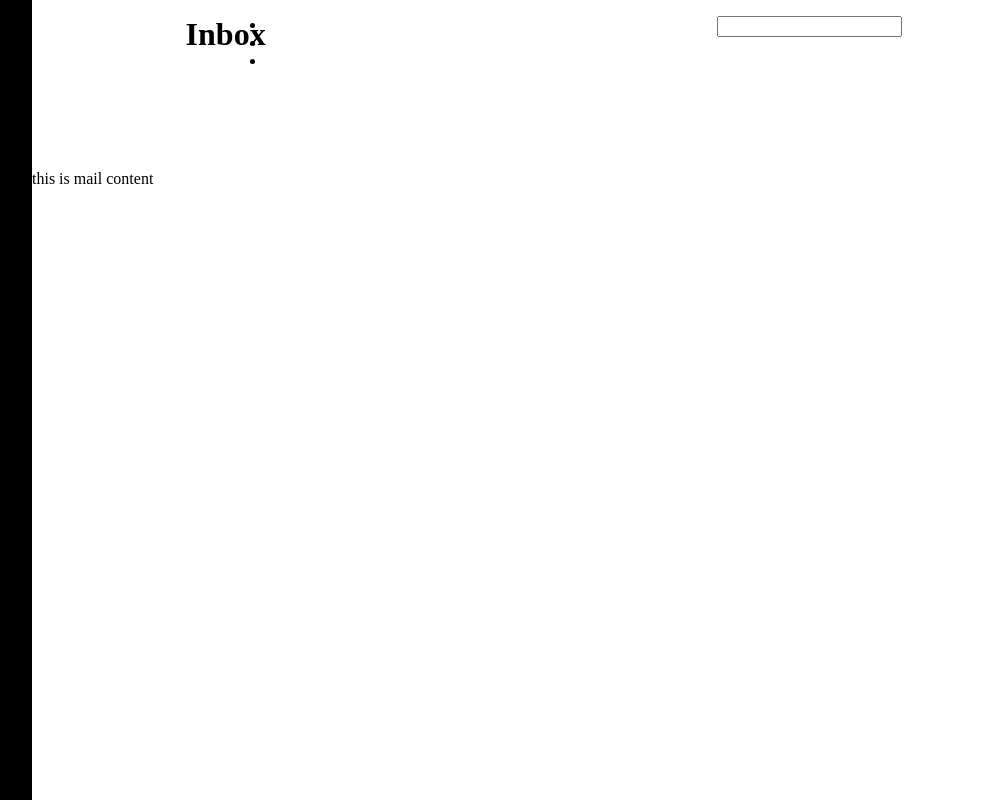
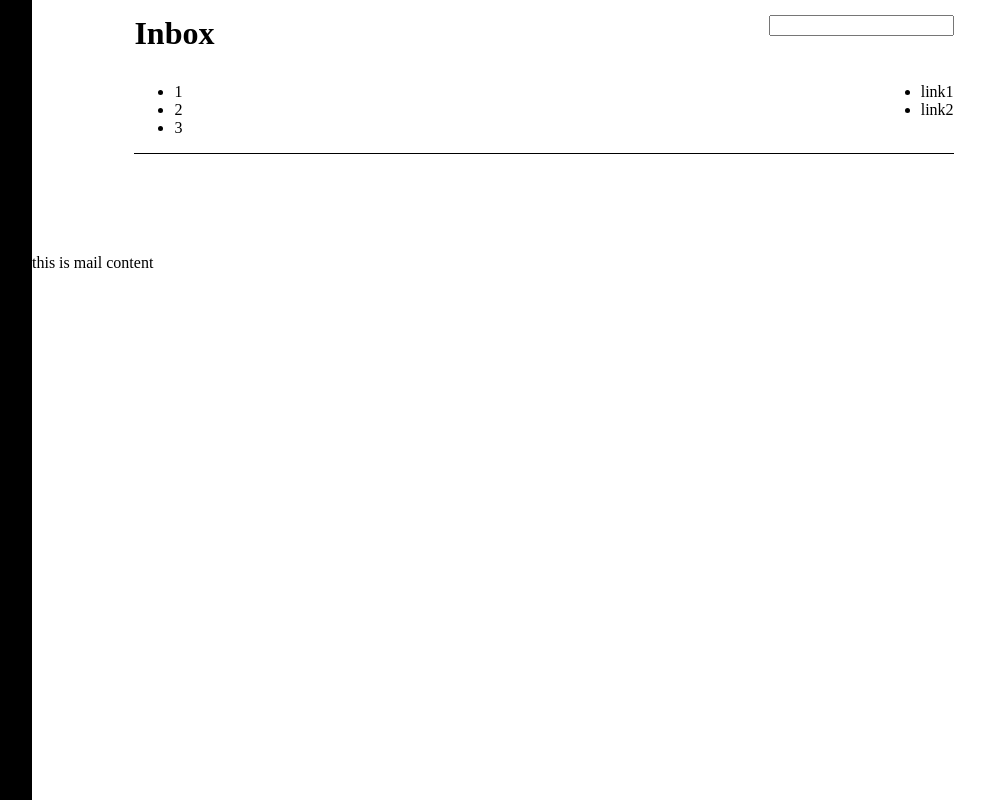
Before and after one commit to Vishakuday/Mailbox, a website: page index.html in a window 1280 px wide. Shown: the whole page, without its empty margins (224-1209 px from the left). Drawn offline with nearby package versions, Linux system fonts and the light colour scheme.

Commit message:
updated css and markup

```diff
--- a/index.html
+++ b/index.html
@@ -1,13 +1,11 @@
 <!DOCTYPE html>
 <html>
-
    <head>
       <meta charset="utf-8">
       <title>Start Grunt</title>
       <meta name="viewport" content="width=device-width, initial-scale=1">
       <link href="css/style.min.css" rel="stylesheet">
    </head>
-
    <body>
       <main>
          <div class="sidekick leftpull">
@@ -20,11 +18,17 @@
                      <h1>Inbox</h1>
                      <input />
                   </div>
-	<ul>
-	<li></li>
-	<li></li>
-	<li></li>
+				  <div class="second-layer">
+                  <ul class="leftpull">
+                     <li>1</li>
+                     <li>2</li>
+                     <li>3</li>
                   </ul>
+				  <ul class="rightpull">
+				  <li>link1</li>
+				  <li>link2</li>
+				  </ul>
+				  </div>
                </div>
             </div>
             <div class="mail-content">
@@ -32,9 +36,7 @@
             </div>
          </div>
       </main>
-
       <script src="https://ajax.googleapis.com/ajax/libs/jquery/2.1.4/jquery.min.js"></script>
       <script src="js/script.min.js"></script>
    </body>
-
 </html>
--- a/sass/style.scss
+++ b/sass/style.scss
@@ -1,35 +1,57 @@
-body{
-    margin:0;
+body {
+    margin: 0;
 }
-.sidekick{
-    width:20%;
-    height:100vh;
-    background-color:black;
-    position:fixed;
+.sidekick {
+    width: 20%;
+    height: 100vh;
+    background-color: black;
+    position: fixed;
 }
-.leftpull{
-    float:left;
+.leftpull {
+    float: left;
 }
-.mail{
-    margin-left:20%;
-    width:80%;
-    float:right;
+.rightpull {
+    float: right;
 }
-.mail-header{
-    margin-bottom:100px;
+.mail {
+    margin-left: 20%;
+    width: 80%;
+    float: right;
 }
-.mail-header-content{
-    width:70%;
-    margin:auto;
-    .first-layer{
+.mail-header {
+    margin-bottom: 100px;
+}
+.mail-header-content {
+    width: 80%;
+    margin: auto;
+    border-bottom: 1px solid;
+    .first-layer {
+        &:after {
+            content: "";
+            display: block;
+            clear: both;
+        }
         margin-top:15px;
     }
-    h1{
-        float:left;
-        margin:0;
+    h1 {
+        float: left;
+        margin: 0;
     }
-    input{
-        float:right;
+    input {
+        float: right;
     }
-
+    .second-layer {
+        &:after {
+            content: "";
+            display: block;
+            clear: both;
+        }
+        margin-top:15px;
+        ul:first {
+            list-style: none;
+            li {
+                float: left;
+            }
+        }
+    }
 }
```
Also changed, not shown: css/style.css, css/style.min.css. Lines whose indentation alone changed are shown as unchanged.
